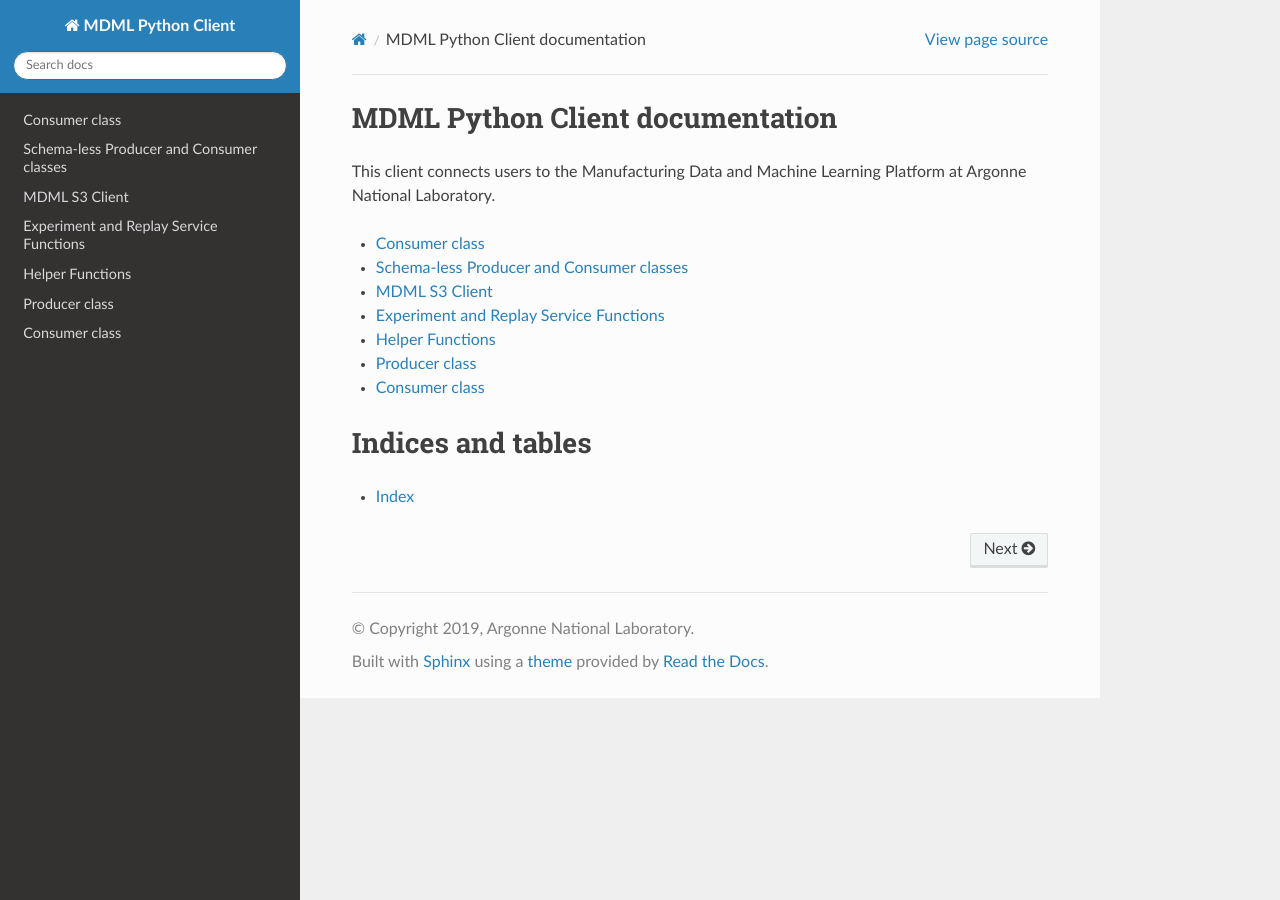
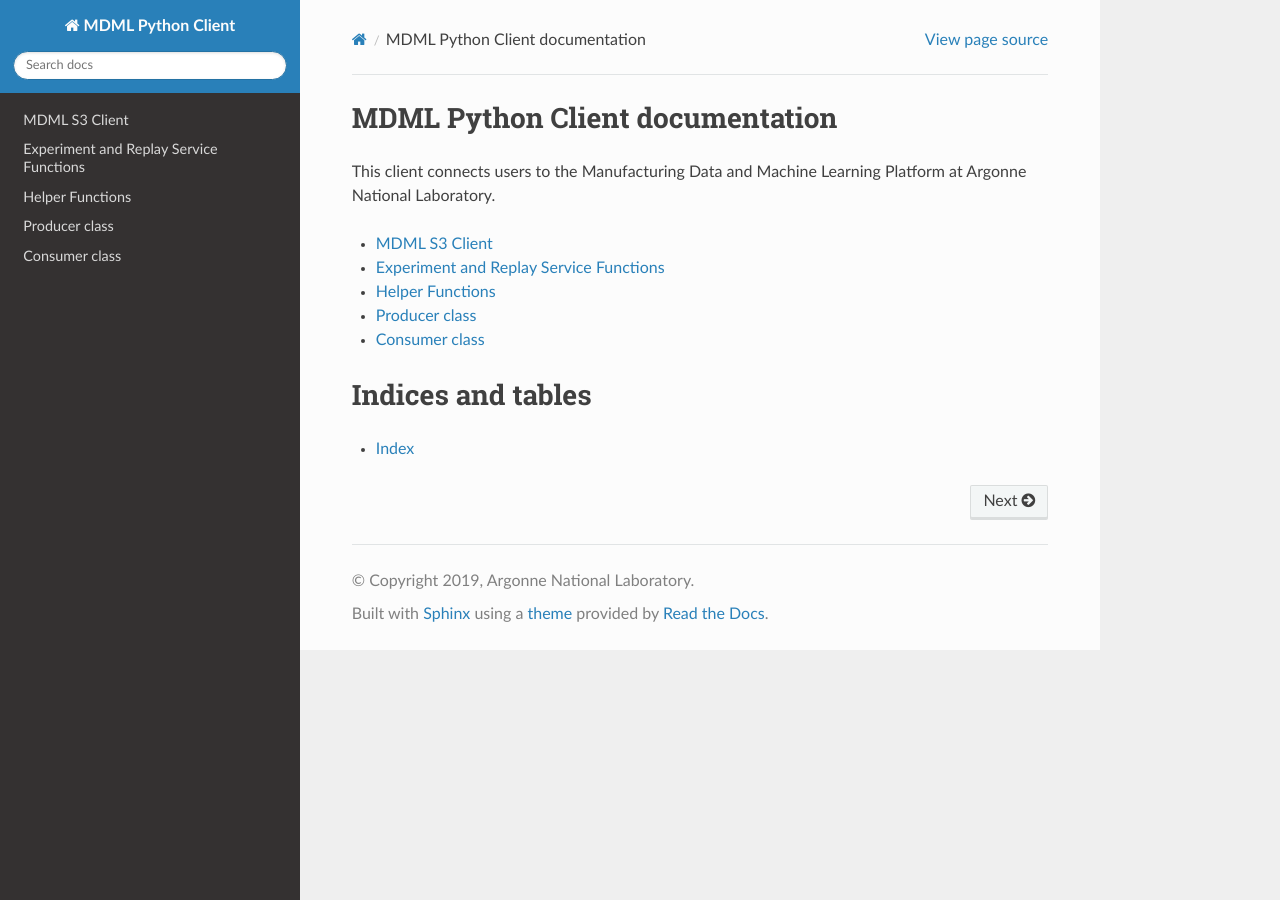
Before and after one commit to anl-mdml/MDML_Client, a Sphinx documentation site: the page built from docs/index.rst, in a window 1280 px wide. Built offline with Sphinx 7.4.7 and the Read the Docs theme 2.0.0, drawn with Linux system fonts in a browser that asks for light colours; pages that are not in the unit, such as notebooks, are missing from menus.

Commit message:
Update client.rst

```diff
--- a/docs/client.rst
+++ b/docs/client.rst
@@ -1,18 +1,4 @@
 
-Consumer class
-==============
-
-.. autoclass:: mdml_client.kafka_mdml_consumer
-   :members:
-
-Schema-less Producer and Consumer classes
-=========================================
-
-.. autoclass:: mdml_client.kafka_mdml_producer_schemaless
-   :members:
-
-.. autoclass:: mdml_client.kafka_mdml_consumer_schemaless
-   :members:
 
 MDML S3 Client
 ==============
```
